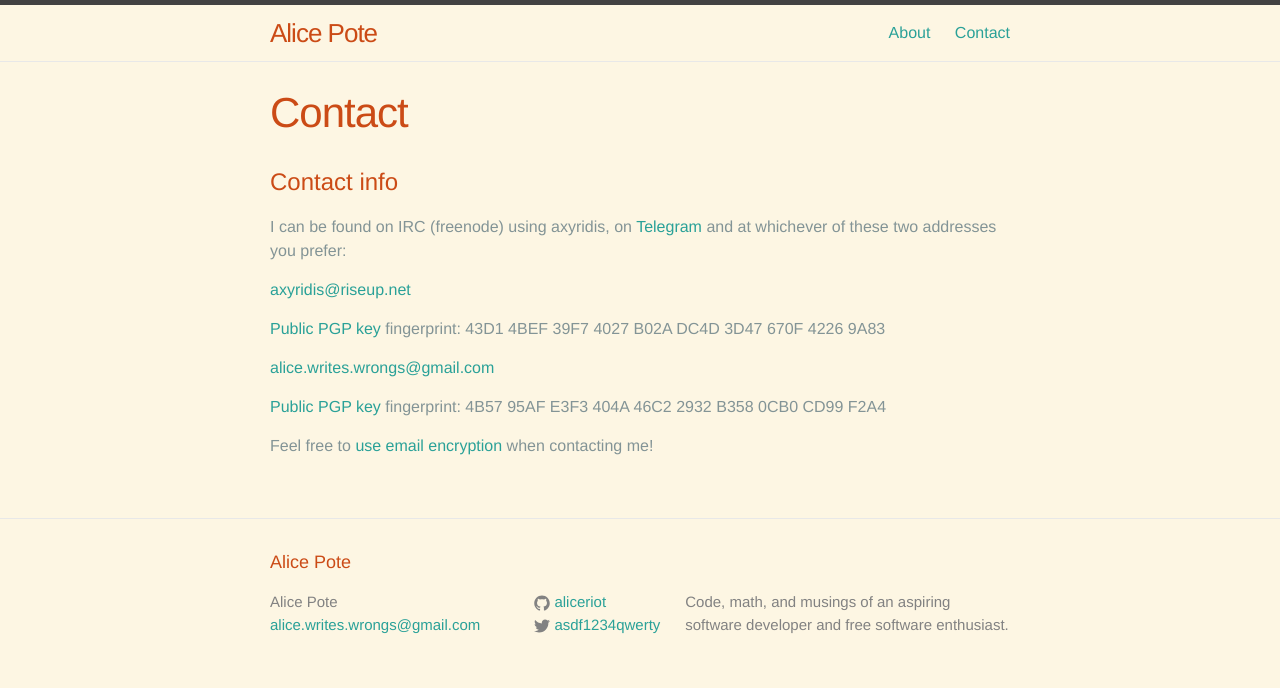
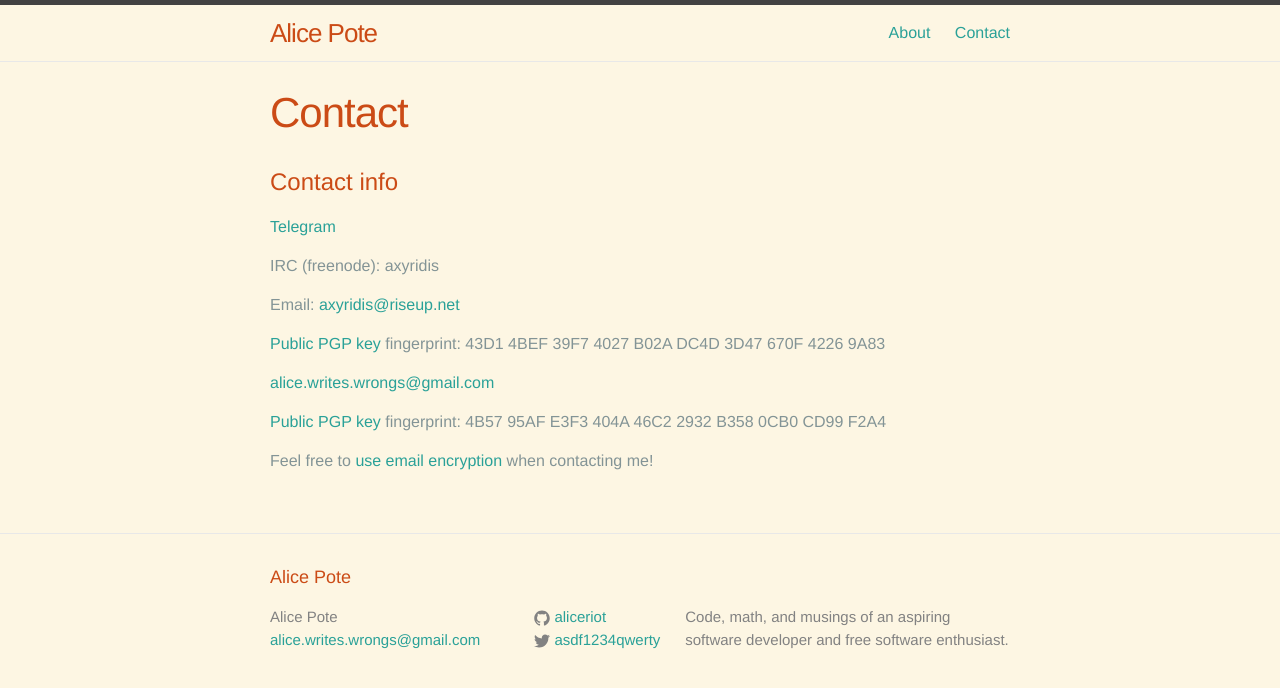
Before and after one commit to alicewriteswrongs/old-blog, a Jekyll site: the page built from contact.md, in a window 1280 px wide. Shown: the top 688 px of the page. Built offline with Jekyll 4.4.1, drawn with Linux system fonts in a browser that asks for light colours.

Commit message:
more contact fiddling

```diff
--- a/contact.md
+++ b/contact.md
@@ -6,10 +6,11 @@ permalink: /contact/
 
 #Contact info
 
-I can be found on IRC (freenode) using ``axyridis``, on [Telegram](https://telegram.me/aliceriot) and at whichever of
-these two addresses you prefer:
+[Telegram](https://telegram.me/aliceriot)
 
-<axyridis@riseup.net>
+IRC (freenode): axyridis
+
+Email: <axyridis@riseup.net>
 
 [Public PGP key](https://pgp.mit.edu/pks/lookup?op=get&search=0x3D47670F42269A83) fingerprint: 43D1 4BEF 39F7 4027 B02A DC4D 3D47 670F 4226 9A83
 
```
